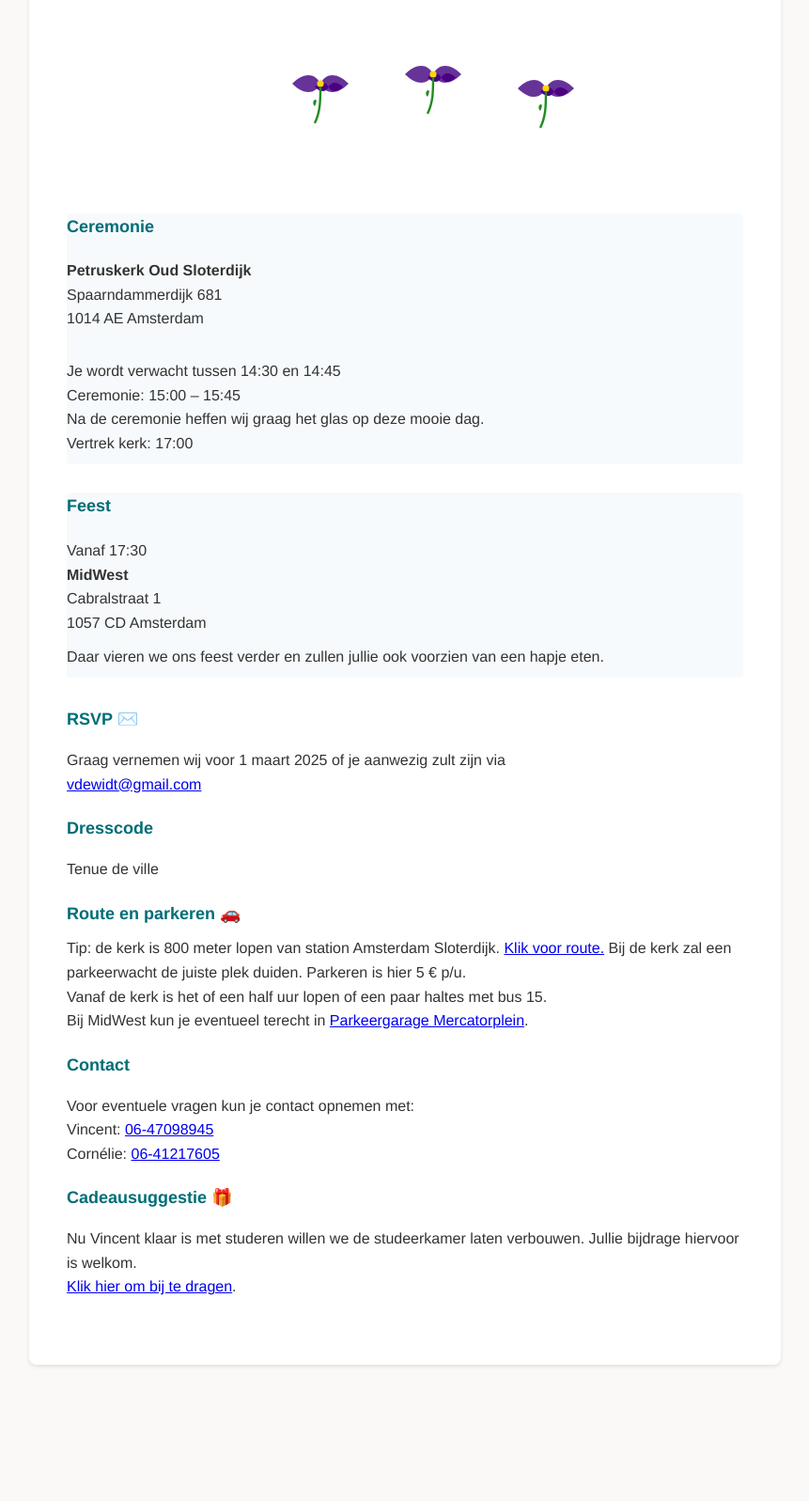
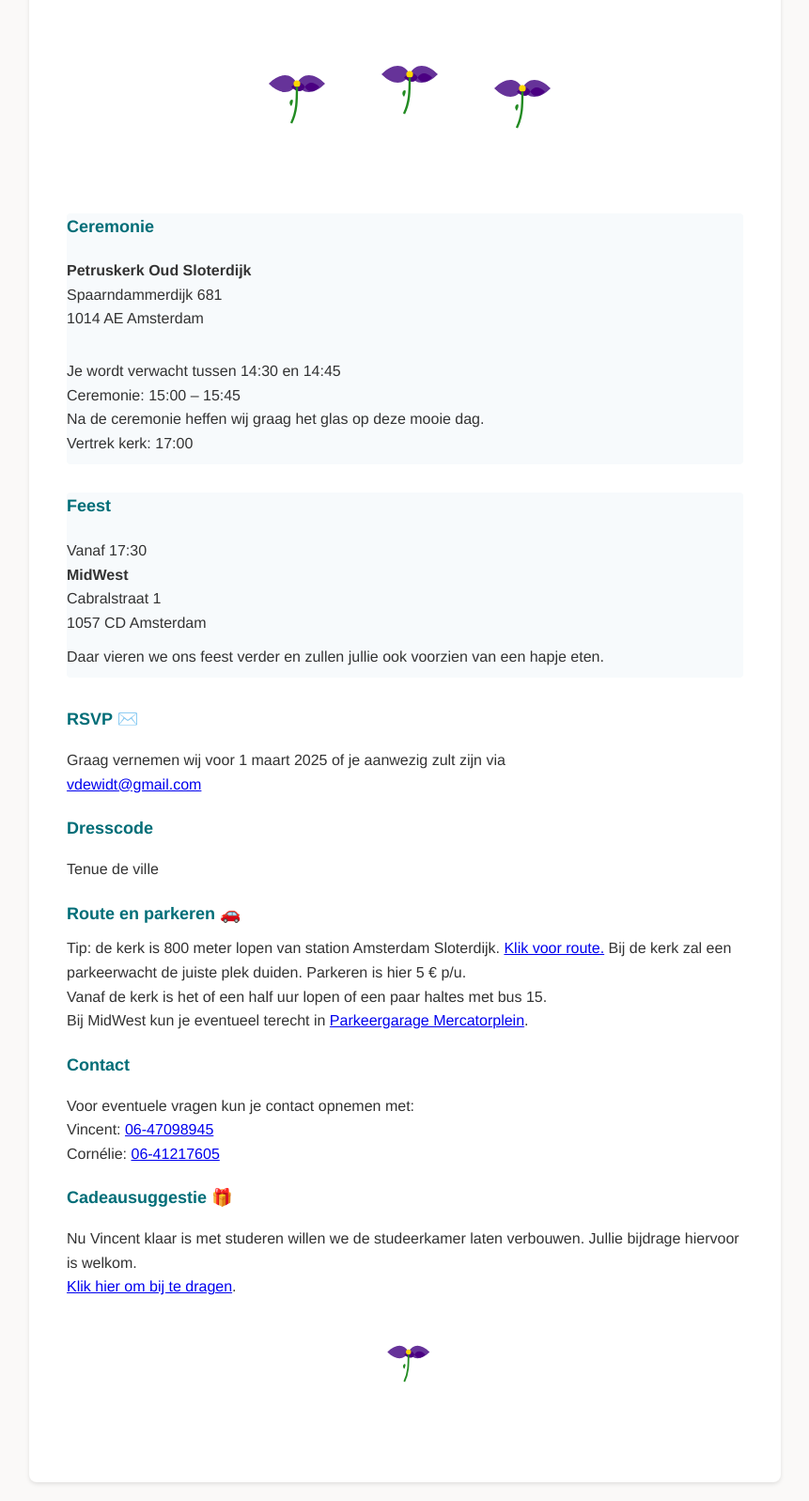
Before and after one commit to vdewidt/huwelijk, a plain HTML site: page docs/index.html in a window 1280 px wide. Shown: the part 451-2048 px from the top of the page at 94% size, without its empty margins (209-1070 px from the left). Before the commit the page ends 1923 px from the top, so only its background shows below. Drawn offline with Linux system fonts and the light colour scheme.

Commit message:
Update index.html

```diff
--- a/docs/index.html
+++ b/docs/index.html
@@ -111,7 +111,7 @@
             <div class="decoration">
                 <svg viewBox="0 0 400 150" style="max-width: 400px;">
                     <!-- Eerste viooltje links -->
-                    <g transform="translate(80,70) scale(1.2)">
+                    <g transform="translate(55,70) scale(1.2)">
                         <!-- Bloemblaadjes -->
                         <path d="M0,-15 C10,-25 20,-25 25,-15 C30,-25 40,-25 50,-15 C40,-5 30,-5 25,-15 C20,-5 10,-5 0,-15" fill="#663399" />
                         <path d="M20,-12 C25,-17 30,-17 32,-12 C35,-17 40,-17 45,-12 C40,-7 35,-7 32,-12 C30,-7 25,-7 20,-12" fill="#4B0082" />
@@ -124,7 +124,7 @@
                     </g>
 
                     <!-- Tweede viooltje midden -->
-                    <g transform="translate(200,60) scale(1.2)">
+                    <g transform="translate(175,60) scale(1.2)">
                         <!-- Bloemblaadjes -->
                         <path d="M0,-15 C10,-25 20,-25 25,-15 C30,-25 40,-25 50,-15 C40,-5 30,-5 25,-15 C20,-5 10,-5 0,-15" fill="#663399" />
                         <path d="M20,-12 C25,-17 30,-17 32,-12 C35,-17 40,-17 45,-12 C40,-7 35,-7 32,-12 C30,-7 25,-7 20,-12" fill="#4B0082" />
@@ -137,7 +137,7 @@
                     </g>
 
                     <!-- Derde viooltje rechts -->
-                    <g transform="translate(320,75) scale(1.2)">
+                    <g transform="translate(295,75) scale(1.2)">
                         <!-- Bloemblaadjes -->
                         <path d="M0,-15 C10,-25 20,-25 25,-15 C30,-25 40,-25 50,-15 C40,-5 30,-5 25,-15 C20,-5 10,-5 0,-15" fill="#663399" />
                         <path d="M20,-12 C25,-17 30,-17 32,-12 C35,-17 40,-17 45,-12 C40,-7 35,-7 32,-12 C30,-7 25,-7 20,-12" fill="#4B0082" />
@@ -202,6 +202,22 @@
             <p>Nu Vincent klaar is met studeren willen we de studeerkamer laten verbouwen. Jullie bijdrage hiervoor is welkom.<br>
             <a href="https://www.ing.nl/de-ing/payreq?trxid=2DqeCiwPGamFUUuAvirC6BEoCigjHN3L&flow-step=payment-request" target="_blank">Klik hier om bij te dragen</a>.</p>
         </div>
+        <div class="decoration bottom">
+            <svg viewBox="0 0 400 100" style="max-width: 300px;">
+                <!-- Enkel viooltje in het midden -->
+                <g transform="translate(175,40) scale(1.2)">
+                    <!-- Bloemblaadjes -->
+                    <path d="M0,-15 C10,-25 20,-25 25,-15 C30,-25 40,-25 50,-15 C40,-5 30,-5 25,-15 C20,-5 10,-5 0,-15" fill="#663399" />
+                    <path d="M20,-12 C25,-17 30,-17 32,-12 C35,-17 40,-17 45,-12 C40,-7 35,-7 32,-12 C30,-7 25,-7 20,-12" fill="#4B0082" />
+                    <!-- Hart van de bloem -->
+                    <circle cx="25" cy="-15" r="3" fill="#FFD700"/>
+                    <!-- Steel -->
+                    <path d="M25,-12 C25,0 25,10 20,20" stroke="#228B22" fill="none" stroke-width="2"/>
+                    <!-- Blaadje aan steel -->
+                    <path d="M20,5 C15,0 25,-5 20,5" fill="#228B22"/>
+                </g>
+            </svg>
+        </div>
     </div>
 </body>
 </html>
```
